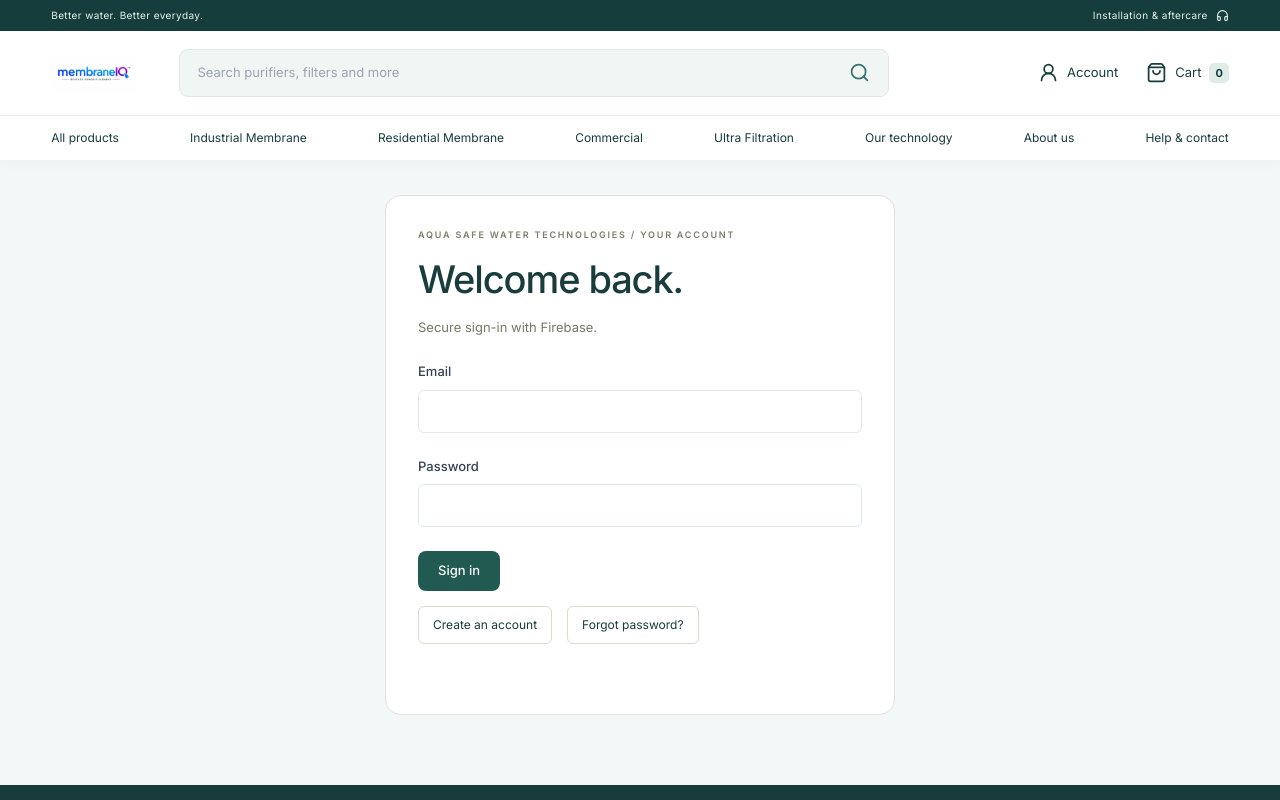
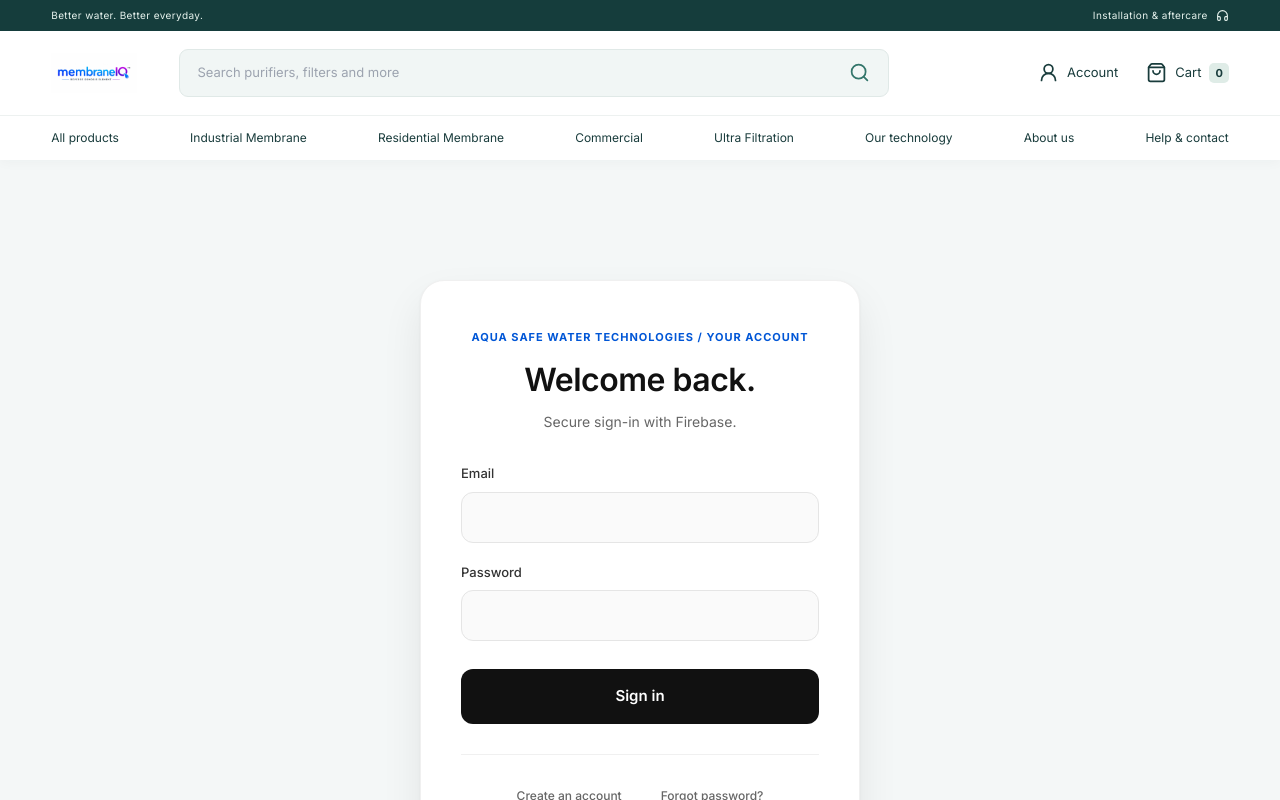
Before and after one commit to octaleadsprivatelimited-cloud/membrane-filtered-water, a React (Vite) app: page /login in a window 1280 px wide. Shown: the top 800 px of the page. Built offline with nearby package versions, Linux system fonts and the light colour scheme; no server answers.

Commit message:
style: modernize login card ui

```diff
--- a/src/commerce.css
+++ b/src/commerce.css
@@ -100,3 +100,106 @@
 
 .admin-grid { display: grid; grid-template-columns: 1fr 1fr; gap: 20px; margin-bottom: 30px; }
 @media(max-width:900px) { .admin-grid { grid-template-columns: 1fr; } }
+
+/* --- Enhanced Auth UI --- */
+.commerce-auth {
+  max-width: 440px !important;
+  min-height: auto !important;
+  margin: 120px auto 100px !important;
+  padding: 48px 40px !important;
+  border: 1px solid #f0f0f0 !important;
+  border-radius: 24px !important;
+  background: white !important;
+  box-shadow: 0 20px 40px rgba(0, 0, 0, 0.08), 0 1px 3px rgba(0, 0, 0, 0.05) !important;
+  text-align: center;
+}
+
+.commerce-auth h1 {
+  font-size: 32px !important;
+  font-weight: 600 !important;
+  margin-bottom: 12px !important;
+  color: #111 !important;
+  letter-spacing: -0.5px !important;
+}
+
+.commerce-auth > p {
+  font-size: 14px !important;
+  color: #666 !important;
+  margin-bottom: 32px !important;
+}
+
+.commerce-auth .shop-kicker {
+  display: block;
+  font-size: 11px;
+  font-weight: 700;
+  color: #0056d6;
+  letter-spacing: 1px;
+  text-transform: uppercase;
+  margin-bottom: 16px;
+  text-decoration: none;
+}
+
+.commerce-auth .commerce-form {
+  text-align: left;
+  gap: 16px !important;
+}
+
+.commerce-auth .commerce-form label {
+  font-size: 13px !important;
+  color: #333 !important;
+}
+
+.commerce-auth .commerce-form input {
+  padding: 14px 16px !important;
+  border-radius: 12px !important;
+  border: 1px solid #e5e5e5 !important;
+  background: #fafafa !important;
+  transition: all 0.2s ease !important;
+}
+
+.commerce-auth .commerce-form input:focus {
+  border-color: #0056d6 !important;
+  background: white !important;
+  box-shadow: 0 0 0 4px rgba(0, 86, 214, 0.1) !important;
+  outline: none !important;
+}
+
+.commerce-auth .store-pill {
+  width: 100% !important;
+  padding: 16px !important;
+  font-size: 15px !important;
+  font-weight: 600 !important;
+  border-radius: 12px !important;
+  background: #111 !important;
+  color: white !important;
+  margin-top: 8px !important;
+  border: none !important;
+  cursor: pointer !important;
+  transition: background 0.2s !important;
+  align-self: stretch !important;
+}
+
+.commerce-auth .store-pill:hover {
+  background: #333 !important;
+}
+
+.commerce-auth .commerce-inline {
+  justify-content: center !important;
+  margin-top: 30px !important;
+  border-top: 1px solid #f0f0f0 !important;
+  padding-top: 24px !important;
+}
+
+.commerce-auth .commerce-inline button {
+  border: none !important;
+  background: none !important;
+  color: #666 !important;
+  font-weight: 500 !important;
+  padding: 8px 12px !important;
+}
+
+.commerce-auth .commerce-inline button:hover {
+  color: #111 !important;
+  background: #f5f5f5 !important;
+  border-radius: 8px !important;
+}
```
Also changed, not shown: enhance_auth_ui.mjs (added, +112 -0 lines).
